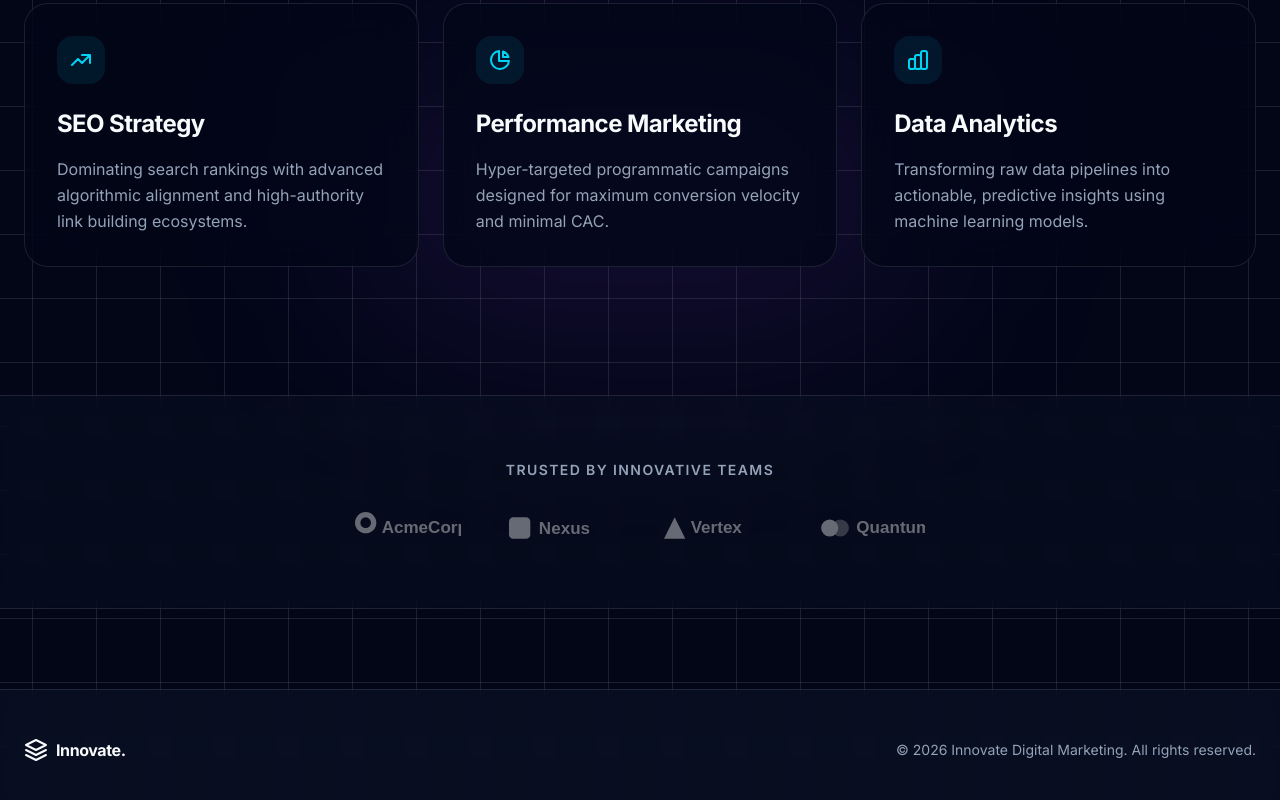
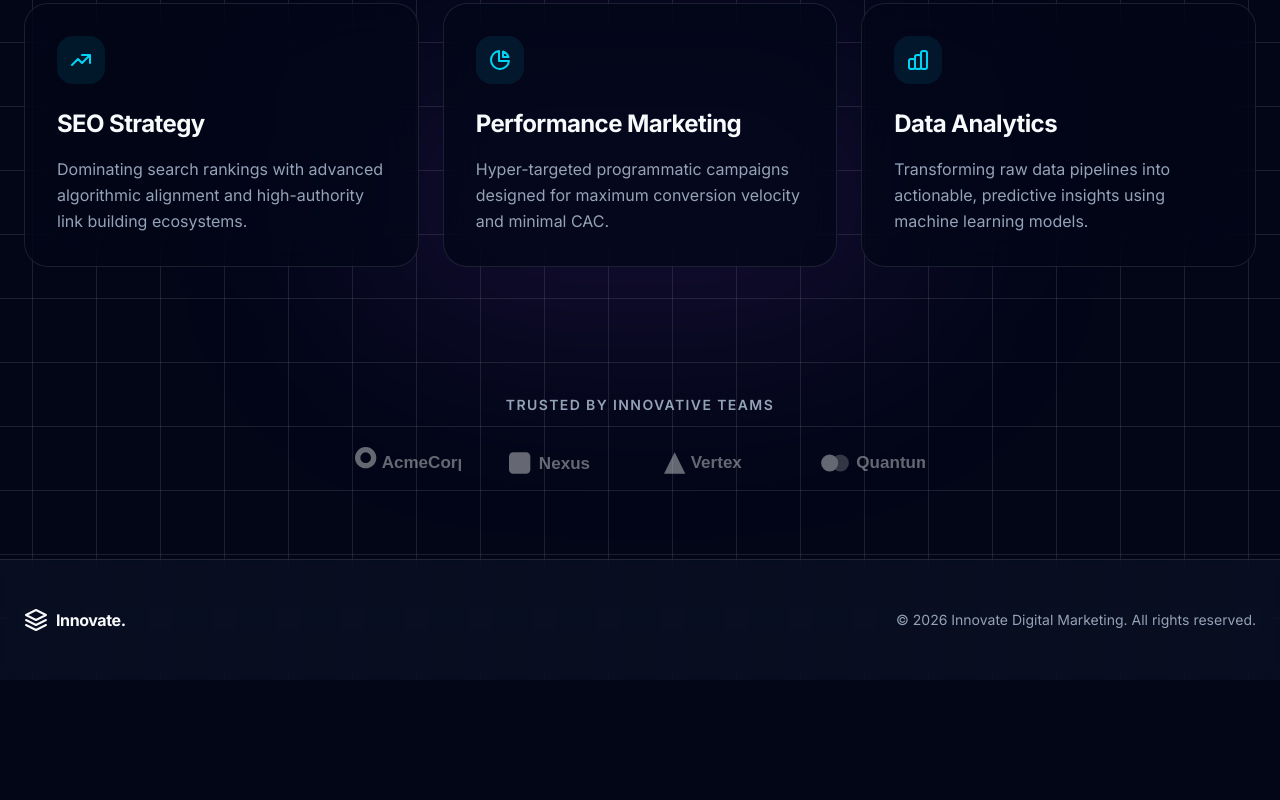
Before and after one commit to likhemayt/innovate, an Astro site: page / in a window 1280 px wide. Shown: the part 854-1654 px from the top of the page. After the commit the page ends 1534 px from the top, so only its background shows below. Built offline with nearby package versions, Linux system fonts and the light colour scheme; Astro itself is replaced by a stand-in of ours.

Commit message:
Social Proof / Brands Section

```diff
--- a/src/pages/index.astro
+++ b/src/pages/index.astro
@@ -89,7 +89,7 @@ const services = [
 	</section>
 
 	<!-- Social Proof / Brands Section -->
-	<section class="border-y border-[var(--border-color)] bg-[var(--bg-secondary)]/30 backdrop-blur-sm py-16">
+	<section>
 		<div class="max-w-7xl mx-auto px-6 flex flex-col items-center">
 			<p class="text-sm font-semibold text-[var(--text-secondary)] tracking-widest uppercase mb-8 text-center">Trusted by innovative teams</p>
 			<div class="flex flex-wrap justify-center gap-8 md:gap-12 opacity-40 grayscale hover:grayscale-0 transition-all duration-500 text-[var(--text-primary)]">
```
